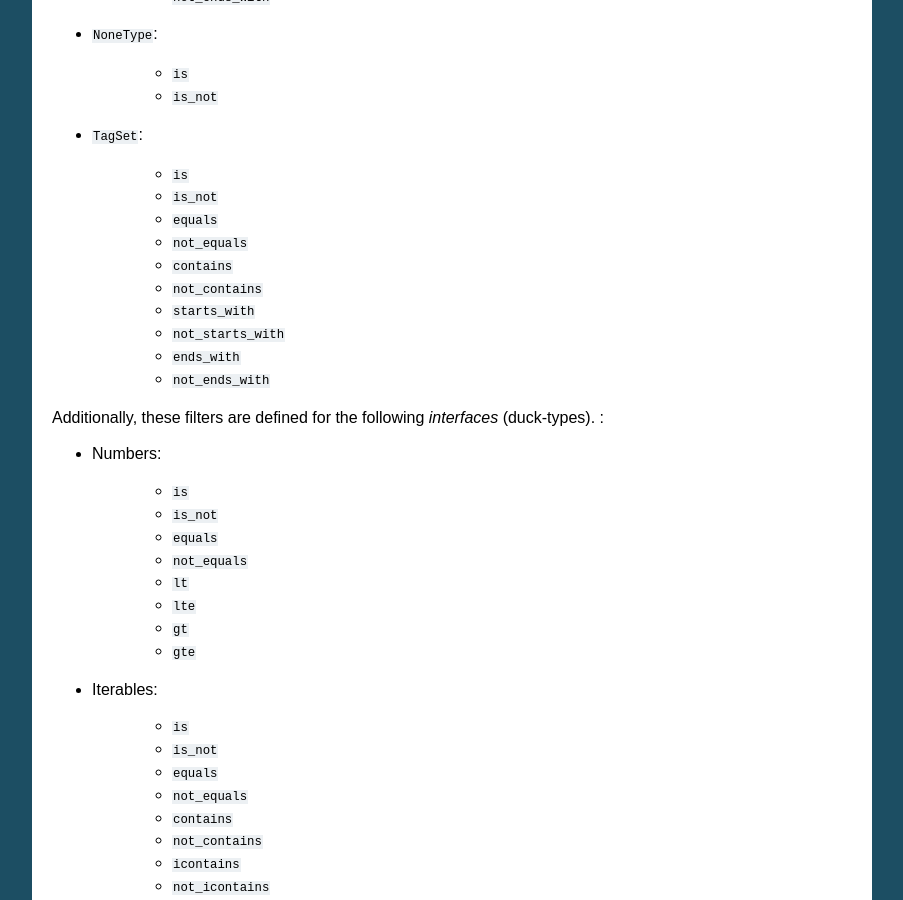
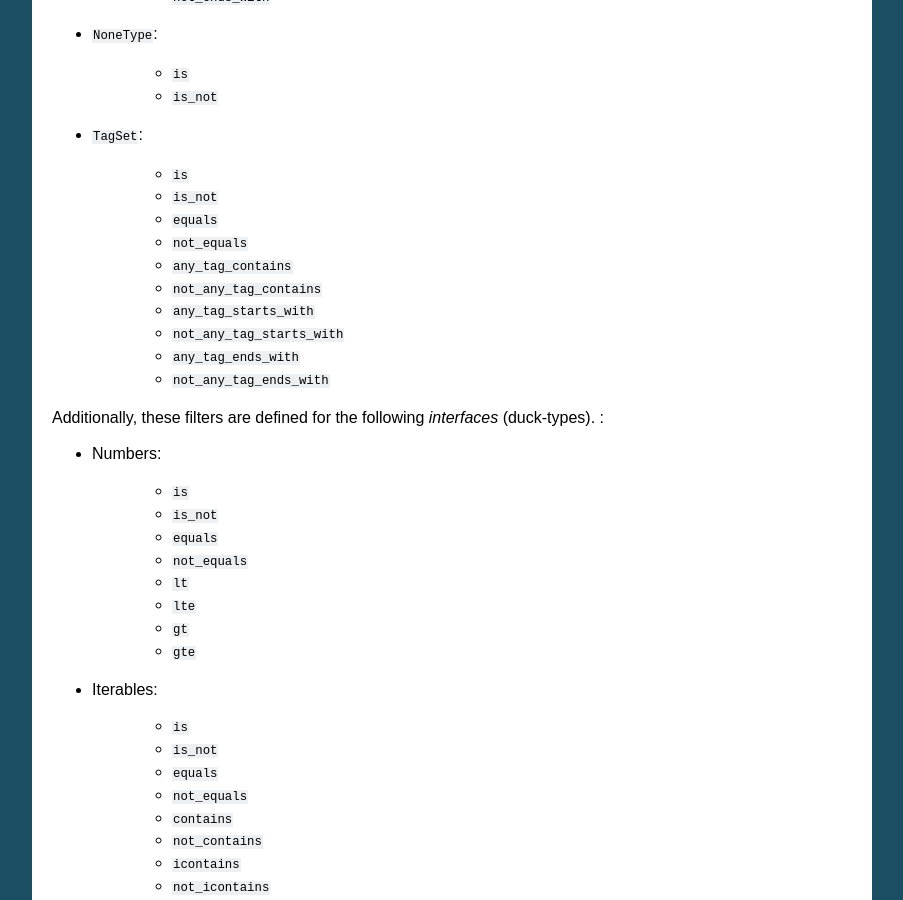
Before and after one commit to octue/octue-sdk-python, a Sphinx documentation site: the page built from docs/source/filter_containers.rst, in a window 1280 px wide and 900 px high, scrolled down 1162 px. Shown: the whole window, without its empty margins (198-1101 px from the left). Built offline with Sphinx 7.4.7, drawn with Linux system fonts in a browser that asks for light colours.

Commit message:
DOC: Update TagSet filter names

```diff
--- a/docs/source/filter_containers.rst
+++ b/docs/source/filter_containers.rst
@@ -71,12 +71,12 @@ The following filters are implemented for the following types:
     * ``is_not``
     * ``equals``
     * ``not_equals``
-    * ``contains``
-    * ``not_contains``
-    * ``starts_with``
-    * ``not_starts_with``
-    * ``ends_with``
-    * ``not_ends_with``
+    * ``any_tag_contains``
+    * ``not_any_tag_contains``
+    * ``any_tag_starts_with``
+    * ``not_any_tag_starts_with``
+    * ``any_tag_ends_with``
+    * ``not_any_tag_ends_with``
 
 
 
```
